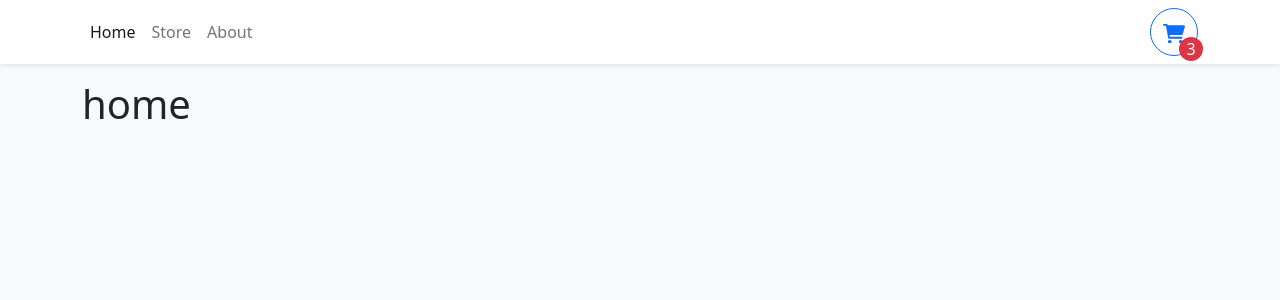
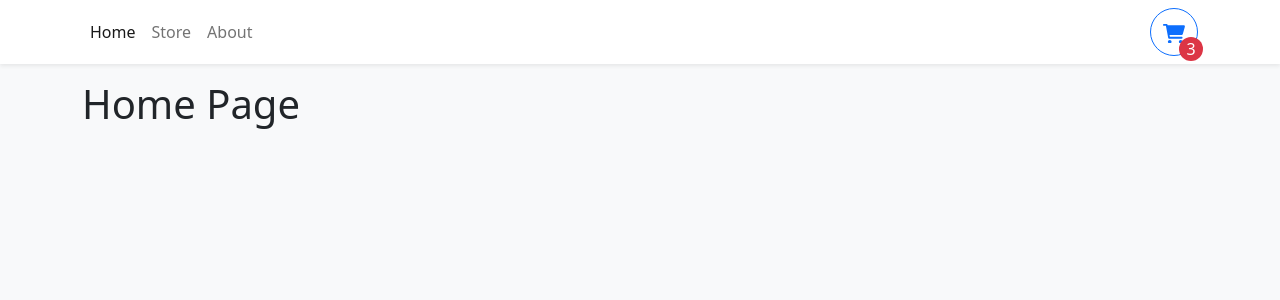
Before and after one commit to Sandeep2630/shopping-cart-typescript, a React (Vite) app: page / in a window 1280 px wide. Shown: the top 300 px of the page. Built offline with nearby package versions, Linux system fonts and the light colour scheme.

Commit message:
added pages name

```diff
--- a/src/pages/About.tsx
+++ b/src/pages/About.tsx
@@ -1,3 +1,3 @@
 export function About (){
-    return <h1>About</h1>
+    return <h1>About Page</h1>
 }
--- a/src/pages/Home.tsx
+++ b/src/pages/Home.tsx
@@ -1,3 +1,3 @@
 export function Home (){
-    return <h1>home</h1>
+    return <h1>Home Page</h1>
 }
--- a/src/pages/Store.tsx
+++ b/src/pages/Store.tsx
@@ -6,6 +6,7 @@
 export function Store(){
     return (
         <>
+        <h1>Store Page</h1>
         <Row md={2} xs={1} lg={3} className='g-3'>
             {storeItems.map((item)=>{
                 return (
```
